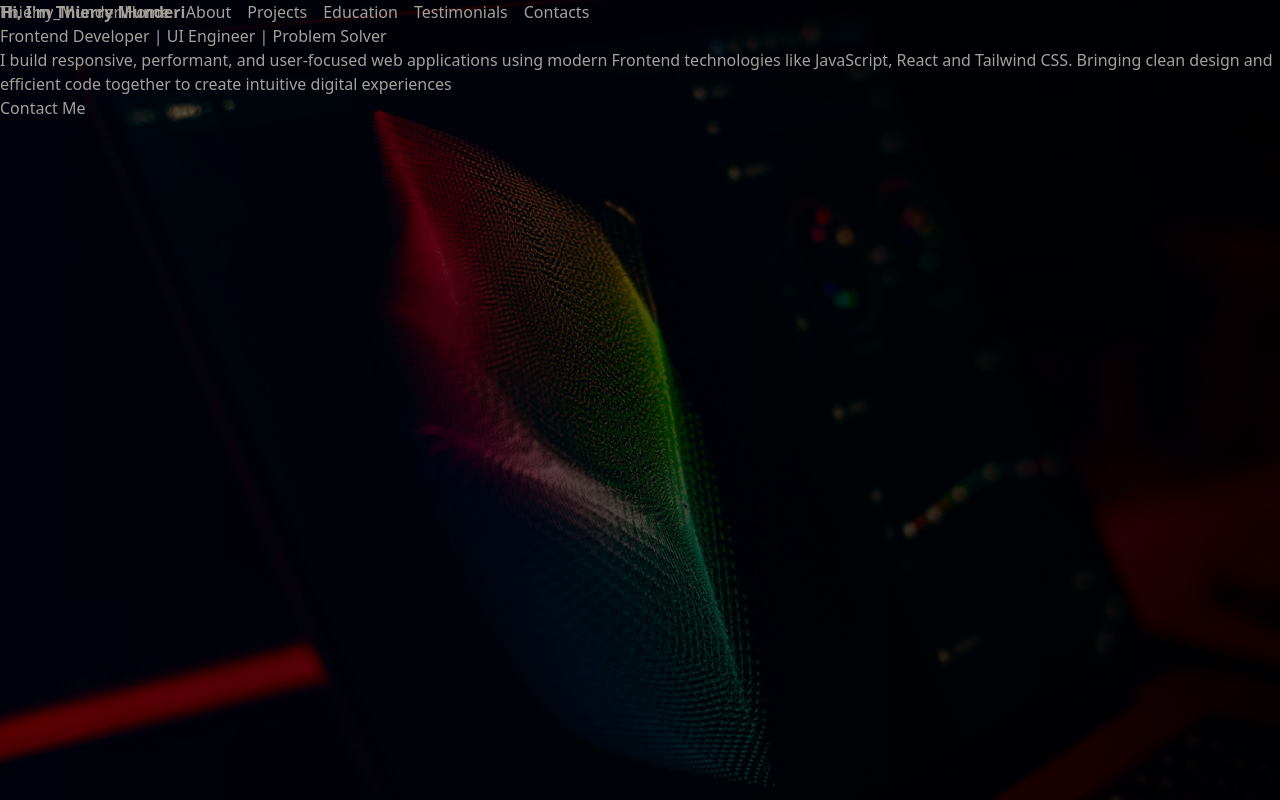
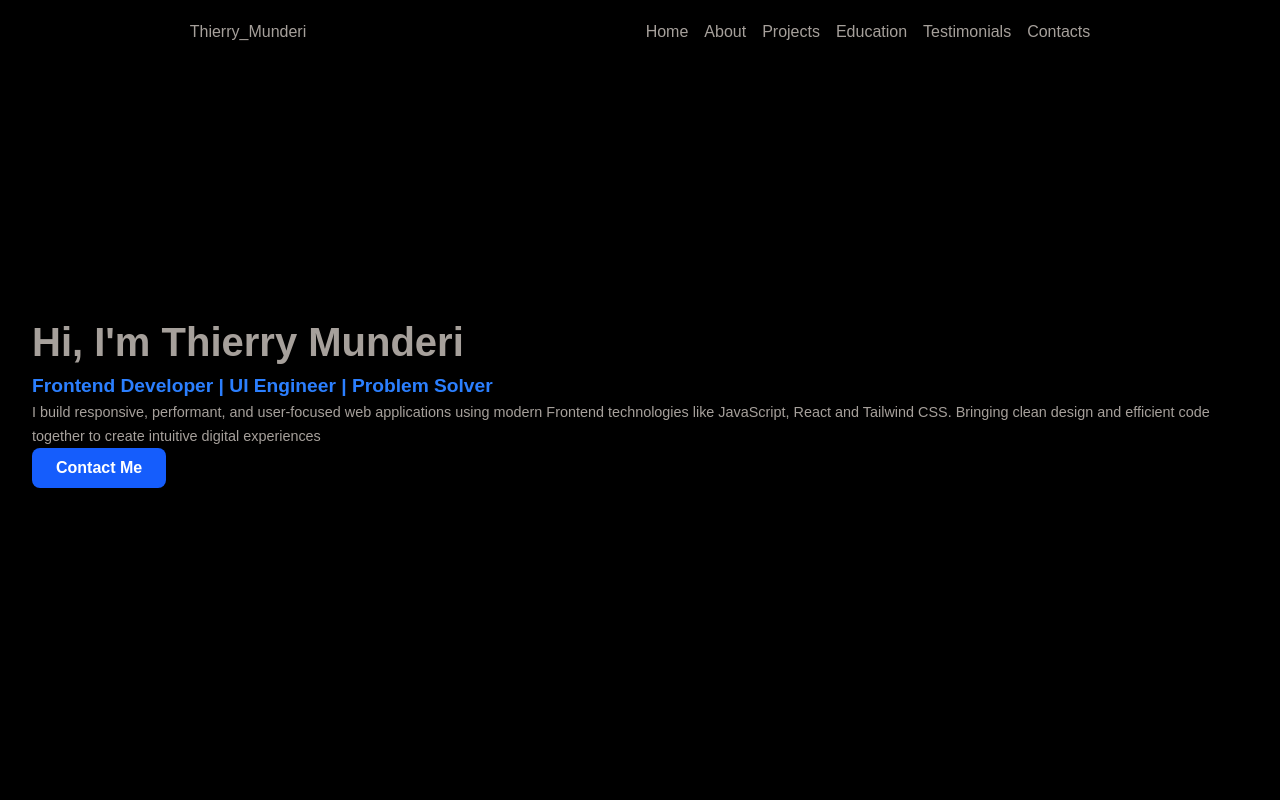
Before and after one commit to Thierry256-dev/Portfolio, a React (Vite) app: page / in a window 1280 px wide. Shown: the top 800 px of the page. Built offline with nearby package versions, Linux system fonts and the light colour scheme.

Commit message:
testing tailwind test 2

```diff
--- a/src/App.css
+++ b/src/App.css
@@ -1,11 +1,7 @@
 header {
   height: 100vh;
-  background: linear-gradient(
-      to right,
-      rgba(0, 0, 0, 0.507),
-      rgba(0, 0, 0, 0.911)
-    ),
-    url("assets/hd-bg.webp");
+  background: linear-gradient(to right, rgb(0, 0, 0), rgb(0, 0, 0));
+  font-family: Arial, Helvetica, sans-serif;
   background-position: center;
   background-repeat: no-repeat;
   background-size: cover;
--- a/src/App.jsx
+++ b/src/App.jsx
@@ -9,10 +9,10 @@ import Footer from "./Componets/Footer";
 function App() {
   return (
     <>
-      <header id="home" className="text-stone-400 p-10">
+      <header id="home" className="flex text-stone-400 px-8 py-2 items-center">
         <Home />
       </header>
-      <section id="about">
+      <section id="about" className="h-screen bg-sky-100 p-8">
         <About />
       </section>
       <section id="projects">
--- a/src/Componets/Home.jsx
+++ b/src/Componets/Home.jsx
@@ -1,28 +1,44 @@
 export default function Home() {
   return (
     <>
-      <div className="fixed top-0 left-0 w-100 z-100 flex justify-around items-center p-10px ">
+      <div className="fixed top-0 left-0 w-screen z-100 flex justify-around items-center p-[20px] bg-transparent ">
         <h1 className="">Thierry_Munderi</h1>
         <nav className="flex gap-4">
-          <a href="#home">Home</a>
-          <a href="#about">About</a>
-          <a href="#projects">Projects</a>
-          <a href="#education">Education</a>
-          <a href="#testimonials">Testimonials</a>
-          <a href="#footer">Contacts</a>
+          <a href="#home" className="hover:text-amber-500">
+            Home
+          </a>
+          <a href="#about" className="hover:text-amber-500">
+            About
+          </a>
+          <a href="#projects" className="hover:text-amber-500">
+            Projects
+          </a>
+          <a href="#education" className="hover:text-amber-500">
+            Education
+          </a>
+          <a href="#testimonials" className="hover:text-amber-500">
+            Testimonials
+          </a>
+          <a href="#footer" className="hover:text-amber-500">
+            Contacts
+          </a>
         </nav>
       </div>
-      <div className="flex flex-row items-center">
+      <div className="flex flex-row items-center gap-5">
         <div>
-          <h1 className="font-bold">Hi, I'm Thierry Munderi</h1>
-          <h2>Frontend Developer | UI Engineer | Problem Solver</h2>
-          <p>
+          <h1 className="font-bold text-[2.5rem]">Hi, I'm Thierry Munderi</h1>
+          <h2 className="font-semibold text-[1.2rem] text-blue-500">
+            Frontend Developer | UI Engineer | Problem Solver
+          </h2>
+          <p className="text-base/6 text-[0.9rem]">
             I build responsive, performant, and user-focused web applications
             using modern Frontend technologies like JavaScript, React and
             Tailwind CSS. Bringing clean design and efficient code together to
             create intuitive digital experiences
           </p>
-          <button>Contact Me</button>
+          <button className="bg-blue-600 hover:bg-blue-700 px-6 py-2 rounded-lg transition text-white font-bold cursor-pointer">
+            Contact Me
+          </button>
         </div>
       </div>
     </>
--- a/src/index.css
+++ b/src/index.css
@@ -1,7 +1,6 @@
 @import "tailwindcss";
 
 * {
-  margin: 0;
-  padding: 0;
   box-sizing: border-box;
+  font-family: Arial, Helvetica, sans-serif;
 }
```
